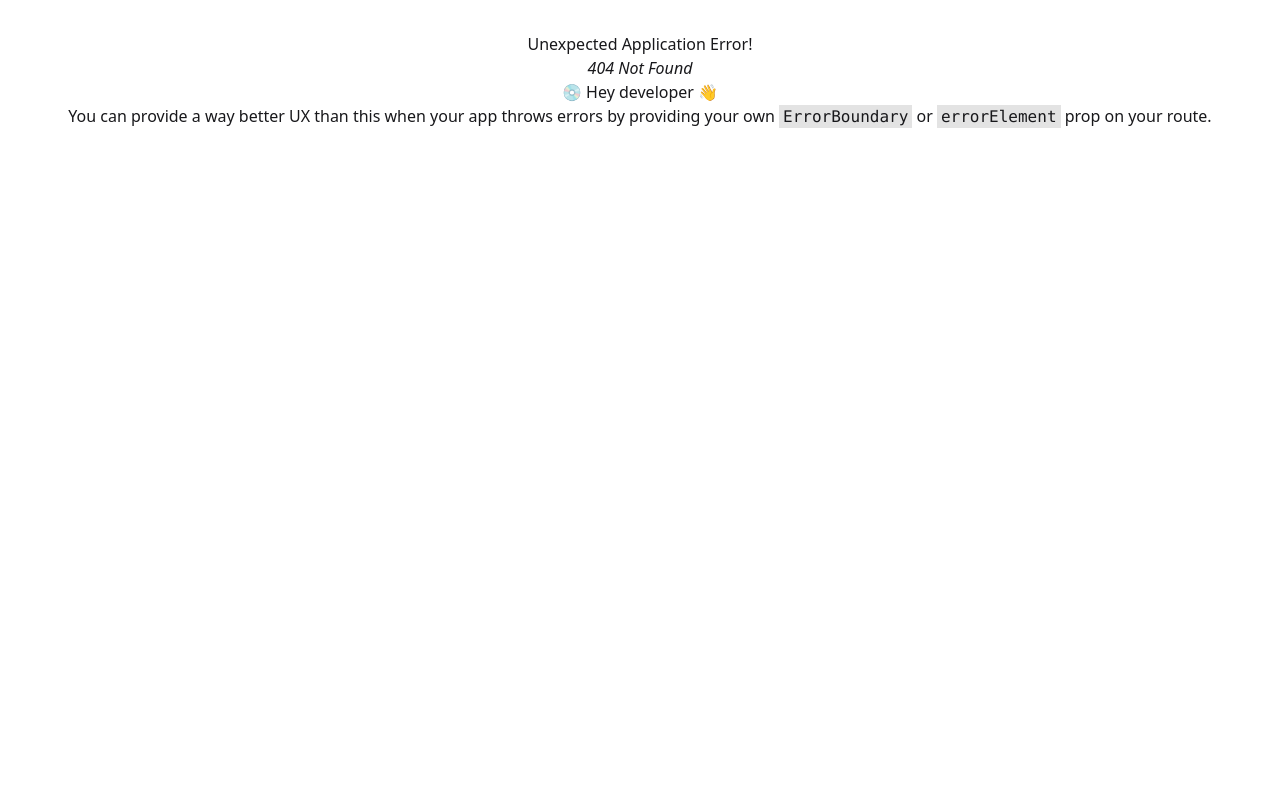
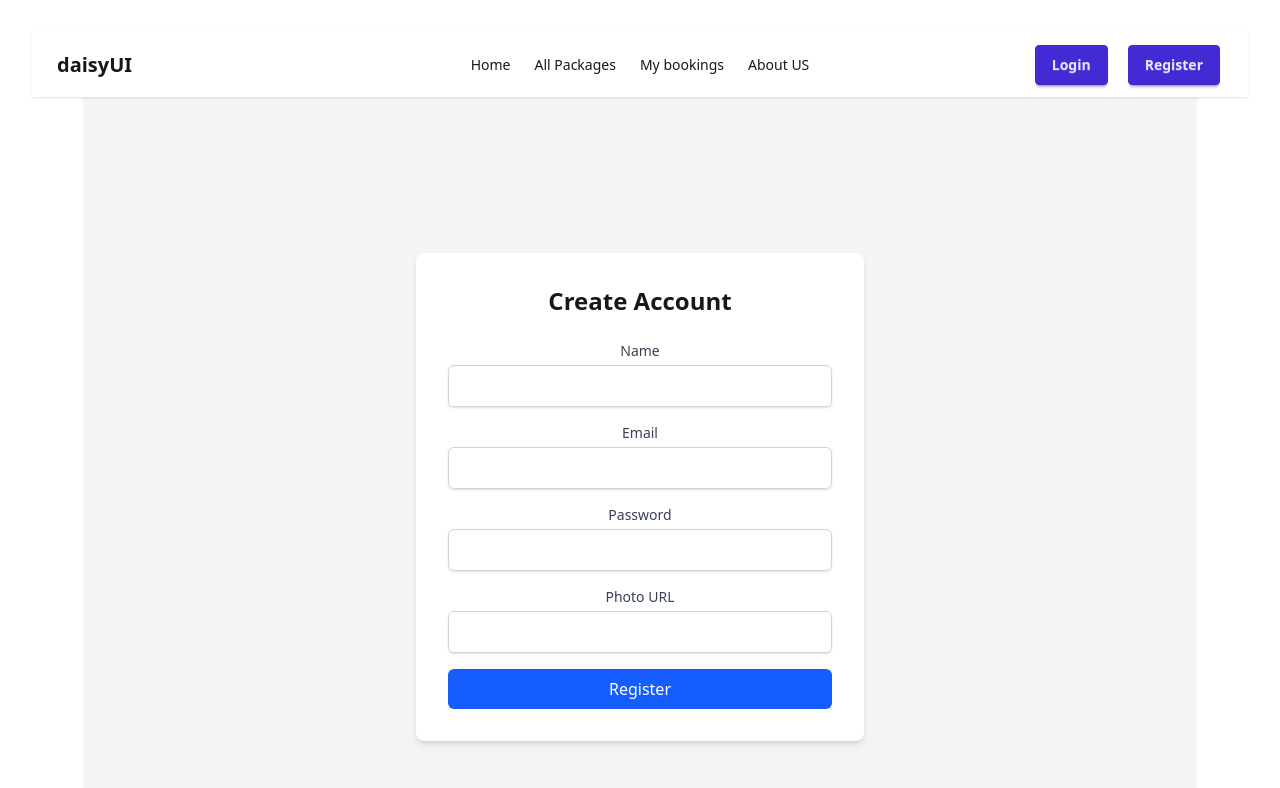
Before and after one commit to AzharChy/Tourist-Package-Client, a React (Vite) app: page /register in a window 1280 px wide. Before the commit this address had no page. Shown: the top 788 px of the page. Built offline with nearby package versions, Linux system fonts and the light colour scheme.

Commit message:
form inserted

```diff
--- /dev/null
+++ b/src/Routes/Footer.jsx
@@ -0,0 +1,11 @@
+import React from 'react';
+
+const Footer = () => {
+    return (
+        <div>
+
+        </div>
+    );
+};
+
+export default Footer;
--- /dev/null
+++ b/src/Routes/Home.jsx
@@ -0,0 +1,11 @@
+import React from 'react';
+
+const Home = () => {
+    return (
+        <div>
+           This is Home
+        </div>
+    );
+};
+
+export default Home;
--- /dev/null
+++ b/src/Routes/Navbar.jsx
@@ -0,0 +1,52 @@
+import React from 'react';
+import { Link, NavLink } from 'react-router';
+
+const Navbar = () => {
+    const links = <>
+    <li className=''><NavLink to='/'>Home</NavLink></li>
+    <li className=''><NavLink to='allPackages'>All Packages</NavLink></li>
+    <li className=''><NavLink to='myBookings'>My bookings</NavLink></li>
+    <li className=''><NavLink to='aboutUs'>About US</NavLink></li>
+    </>
+    return (
+       <div className="navbar bg-base-100 shadow-sm">
+  <div className="navbar-start">
+    <div className="dropdown">
+      <div tabIndex={0} role="button" className="btn btn-ghost lg:hidden">
+        <svg xmlns="http://www.w3.org/2000/svg" className="h-5 w-5" fill="none" viewBox="0 0 24 24" stroke="currentColor"> <path strokeLinecap="round" strokeLinejoin="round" strokeWidth="2" d="M4 6h16M4 12h8m-8 6h16" /> </svg>
+      </div>
+      <ul
+        tabIndex={0}
+        className="menu menu-sm dropdown-content bg-base-100 rounded-box z-1 mt-3 w-52 p-2 shadow">
+        {
+            links
+        }
+      </ul>
+    </div>
+    <a className="btn btn-ghost text-xl">daisyUI</a>
+  </div>
+  <div className="navbar-center hidden lg:flex">
+    <ul className="menu menu-horizontal px-1">
+      {
+        links
+      }
+    </ul>
+  </div>
+  <div className="navbar-end flex gap-5">
+   <div>
+   <button className='btn btn-primary'>
+     <Link to='login'>Login</Link>
+   </button>
+   </div>
+   <div>
+    <button className='btn btn-primary'>
+        <Link to='register'>Register</Link>
+    </button>
+   </div>
+   <div></div>
+  </div>
+</div>
+    );
+};
+
+export default Navbar;
--- /dev/null
+++ b/src/Routes/Pages/AboutUs.jsx
@@ -0,0 +1,11 @@
+import React from 'react';
+
+const AboutUs = () => {
+    return (
+        <div>
+            About US
+        </div>
+    );
+};
+
+export default AboutUs;
--- /dev/null
+++ b/src/Routes/Pages/AllPackages.jsx
@@ -0,0 +1,11 @@
+import React from 'react';
+
+const AllPackages = () => {
+    return (
+        <div>
+            AllPackages
+        </div>
+    );
+};
+
+export default AllPackages;
--- /dev/null
+++ b/src/Routes/Pages/Authentication/Login.jsx
@@ -0,0 +1,56 @@
+import React from 'react';
+
+const Login = () => {
+  const handleLogin = (e) => {
+    e.preventDefault();
+    const form = e.target;
+    const email = form.email.value;
+    const password = form.password.value;
+
+    console.log({ email, password });
+
+    // Add your login logic here (e.g., Firebase auth)
+  };
+
+  return (
+    <div className="min-h-screen flex items-center justify-center bg-gray-100 px-4">
+      <div className="w-full max-w-md bg-white p-8 rounded-lg shadow-md">
+        <h2 className="text-2xl font-bold mb-6 text-center">Login</h2>
+        <form onSubmit={handleLogin} className="space-y-4">
+          <div>
+            <label htmlFor="email" className="block text-sm font-medium text-gray-700">
+              Email
+            </label>
+            <input
+              type="email"
+              name="email"
+              required
+              className="mt-1 block w-full border-gray-300 rounded-md shadow-sm focus:ring-blue-500 focus:border-blue-500 px-3 py-2 border"
+            />
+          </div>
+
+          <div>
+            <label htmlFor="password" className="block text-sm font-medium text-gray-700">
+              Password
+            </label>
+            <input
+              type="password"
+              name="password"
+              required
+              className="mt-1 block w-full border-gray-300 rounded-md shadow-sm focus:ring-blue-500 focus:border-blue-500 px-3 py-2 border"
+            />
+          </div>
+
+          <button
+            type="submit"
+            className="w-full bg-blue-600 text-white py-2 rounded-md hover:bg-blue-700 transition"
+          >
+            Log In
+          </button>
+        </form>
+      </div>
+    </div>
+  );
+};
+
+export default Login;
--- /dev/null
+++ b/src/Routes/Pages/Authentication/Register.jsx
@@ -0,0 +1,81 @@
+import React from 'react';
+
+const Register = () => {
+  const handleRegister = (e) => {
+    e.preventDefault();
+    const form = e.target;
+    const name = form.name.value;
+    const email = form.email.value;
+    const password = form.password.value;
+    const photoUrl = form.photoUrl.value;
+
+    console.log({ name, email, password, photoUrl });
+
+    // You can now pass this data to Firebase or your backend API
+  };
+
+  return (
+    <div className="min-h-screen flex items-center justify-center bg-gray-100 px-4">
+      <div className="w-full max-w-md bg-white p-8 rounded-lg shadow-md">
+        <h2 className="text-2xl font-bold mb-6 text-center">Create Account</h2>
+        <form onSubmit={handleRegister} className="space-y-4">
+          <div>
+            <label htmlFor="name" className="block text-sm font-medium text-gray-700">
+              Name
+            </label>
+            <input
+              type="text"
+              name="name"
+              required
+              className="mt-1 block w-full border-gray-300 rounded-md shadow-sm focus:ring-blue-500 focus:border-blue-500 px-3 py-2 border"
+            />
+          </div>
+
+          <div>
+            <label htmlFor="email" className="block text-sm font-medium text-gray-700">
+              Email
+            </label>
+            <input
+              type="email"
+              name="email"
+              required
+              className="mt-1 block w-full border-gray-300 rounded-md shadow-sm focus:ring-blue-500 focus:border-blue-500 px-3 py-2 border"
+            />
+          </div>
+
+          <div>
+            <label htmlFor="password" className="block text-sm font-medium text-gray-700">
+              Password
+            </label>
+            <input
+              type="password"
+              name="password"
+              required
+              className="mt-1 block w-full border-gray-300 rounded-md shadow-sm focus:ring-blue-500 focus:border-blue-500 px-3 py-2 border"
+            />
+          </div>
+
+          <div>
+            <label htmlFor="photoUrl" className="block text-sm font-medium text-gray-700">
+              Photo URL
+            </label>
+            <input
+              type="url"
+              name="photoUrl"
+              className="mt-1 block w-full border-gray-300 rounded-md shadow-sm focus:ring-blue-500 focus:border-blue-500 px-3 py-2 border"
+            />
+          </div>
+
+          <button
+            type="submit"
+            className="w-full bg-blue-600 text-white py-2 rounded-md hover:bg-blue-700 transition"
+          >
+            Register
+          </button>
+        </form>
+      </div>
+    </div>
+  );
+};
+
+export default Register;
--- /dev/null
+++ b/src/Routes/Pages/MyBookings.jsx
@@ -0,0 +1,11 @@
+import React from 'react';
+
+const MyBookings = () => {
+    return (
+        <div>
+           My Bookings
+        </div>
+    );
+};
+
+export default MyBookings;
--- /dev/null
+++ b/src/Routes/root.jsx
@@ -0,0 +1,22 @@
+import React, { Suspense } from 'react';
+import Navbar from './Navbar';
+import Footer from './Footer';
+import { Outlet } from 'react-router';
+
+const root = () => {
+    return (
+        <div>
+            <Suspense>
+                <Navbar>
+
+                </Navbar>
+                <main className='w-11/12 mx-auto'>
+                    <Outlet></Outlet>
+                </main>
+                <Footer></Footer>
+            </Suspense>
+        </div>
+    );
+};
+
+export default root;
--- a/src/Routes/router.jsx
+++ b/src/Routes/router.jsx
@@ -2,10 +2,45 @@ import {
   createBrowserRouter,
   RouterProvider,
 } from "react-router";
+import root from "./root";
+import Home from "./Home";
+import AllPackages from "./Pages/AllPackages";
+import MyBookings from "./Pages/MyBookings";
+import AboutUs from "./Pages/AboutUs";
+import Login from "./Pages/Authentication/Login";
+import Register from "./Pages/Authentication/Register";
 
 export const router = createBrowserRouter([
   {
     path: "/",
-    element: <div className="text-red-300">Hello World</div>,
+   Component: root,
+   children:[
+    {
+      index: true,
+      element: <Home></Home>
+    },
+    {
+      path: 'allPackages',
+      element: <AllPackages></AllPackages>
+    },
+    {
+      path: 'myBookings',
+      element: <MyBookings></MyBookings>
+    }
+    ,
+  {
+    path: 'aboutUs',
+    element: <AboutUs></AboutUs>
+  },
+  {
+    path: 'login',
+    element: <Login></Login>
+  },
+  {
+    path: 'register',
+    element: <Register></Register>
+  }
+   ]
+
   },
 ]);
```
Also changed, not shown: 1 other file (tests, documents, lock files or other folders).
